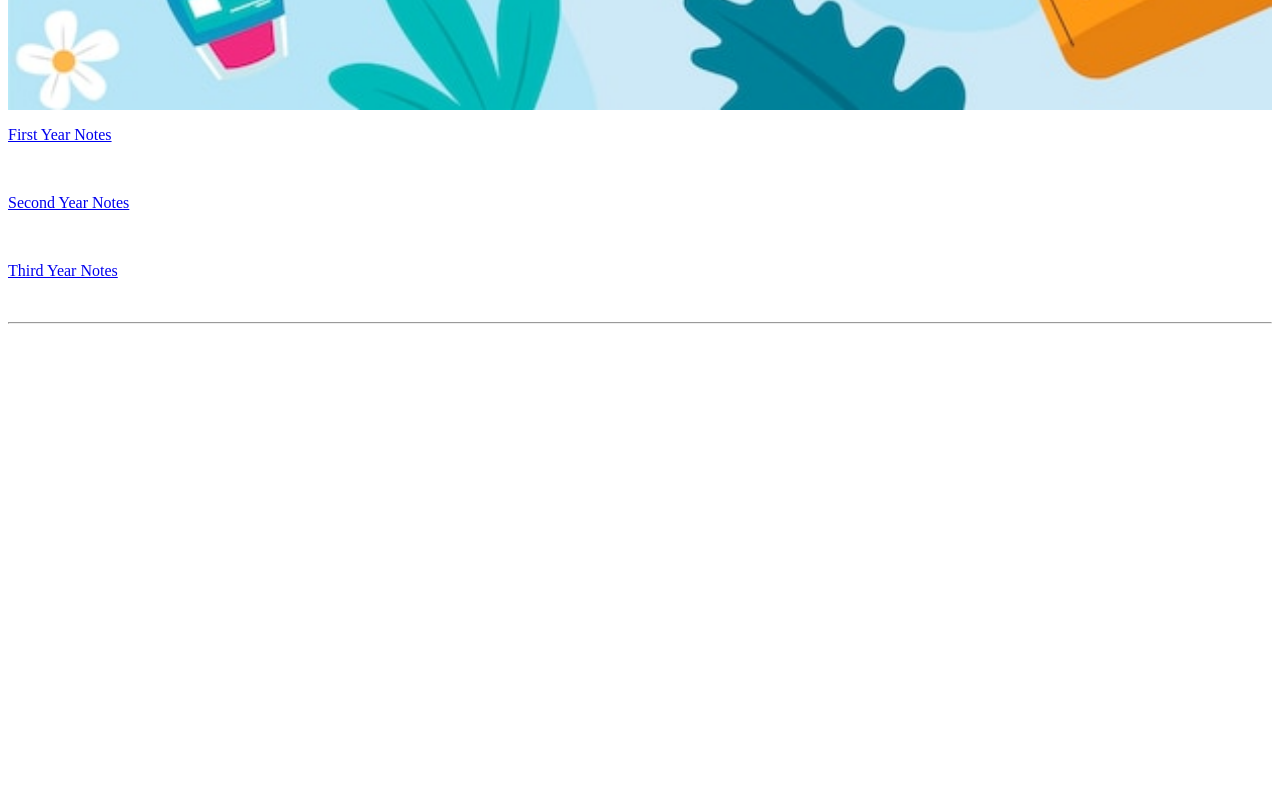
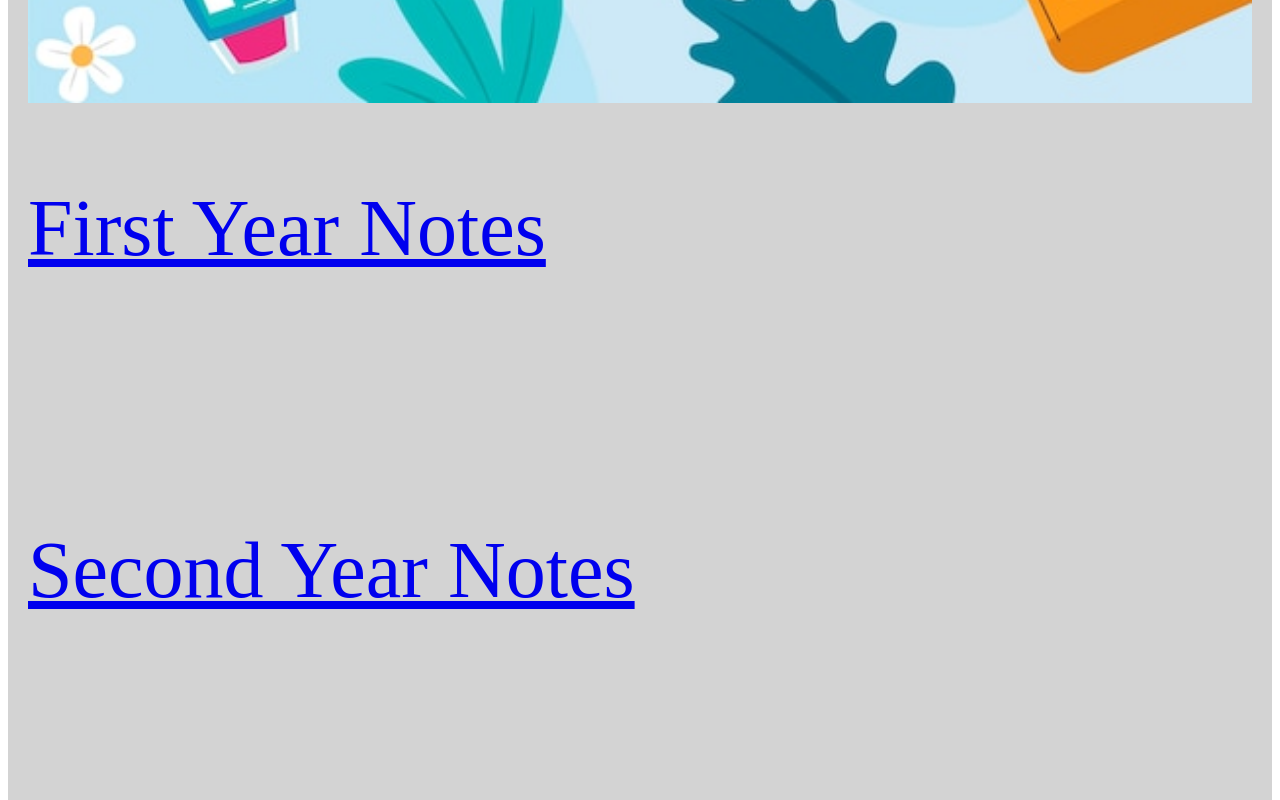
Before and after one commit to jahoo-jahoo/nts_document, a plain HTML site: page index.html in a window 1280 px wide. Shown: the part 740-1540 px from the top of the page. Before the commit the page ends 1072 px from the top, so only its background shows below. Drawn offline with Linux system fonts and the light colour scheme.

Commit message:
Update index.html

```diff
--- a/index.html
+++ b/index.html
@@ -2,22 +2,42 @@
 
 <head>
 	<meta name="viewport" content="width=device-width, initial-scale=1.0">
+	<style>
+div.example {
+  background-color: lightgrey;
+  padding: 20px;
+}
+
+@media screen and (min-width: 601px) {
+  div.example {
+    font-size: 80px;
+  }
+}
+
+@media screen and (max-width: 600px) {
+  div.example {
+    font-size: 30px;
+  }
+}
+	</style>
 </head>
 
 <body>
+	<div class="example">
 		<img border="0" src="flat-background-international-nurses-day-celebration_23-2150218950.jpg" style ="width:100%;" >
 		<p align="left"><a href="https://drive.google.com/drive/folders/10gBy1w7IYiuMv0w2JO_trG3k9S7tFQKE">
-		<span style="text-decoration: none, font-size :10vw;">First Year Notes </span></a></p>
+		<span style="text-decoration: none;">First Year Notes </span></a></p>
 		<br>
 
 		<p align="left"><a href="https://drive.google.com/drive/folders/1vso2eNkYUVnutOjbjd23ntzRDciq8Z8o">
-		<span style="text-decoration: none, font-size :10vw;">Second Year Notes</span></a><p>
+		<span style="text-decoration: none;">Second Year Notes</span></a><p>
 <br>
 
-		<p align="left"><a href="https://drive.google.com/drive/folders/1mhDR5AgcoLTNW4fbYQZc_gbL9tx5x7yP"><span style="text-decoration: none, font-size :10vw;">
+		<p align="left"><a href="https://drive.google.com/drive/folders/1mhDR5AgcoLTNW4fbYQZc_gbL9tx5x7yP"><span style="text-decoration: none;">
 		Third Year Notes</span></a></p>
 <br>
 	<hr>
+	</div>
 </body>
 
 </html>
```
